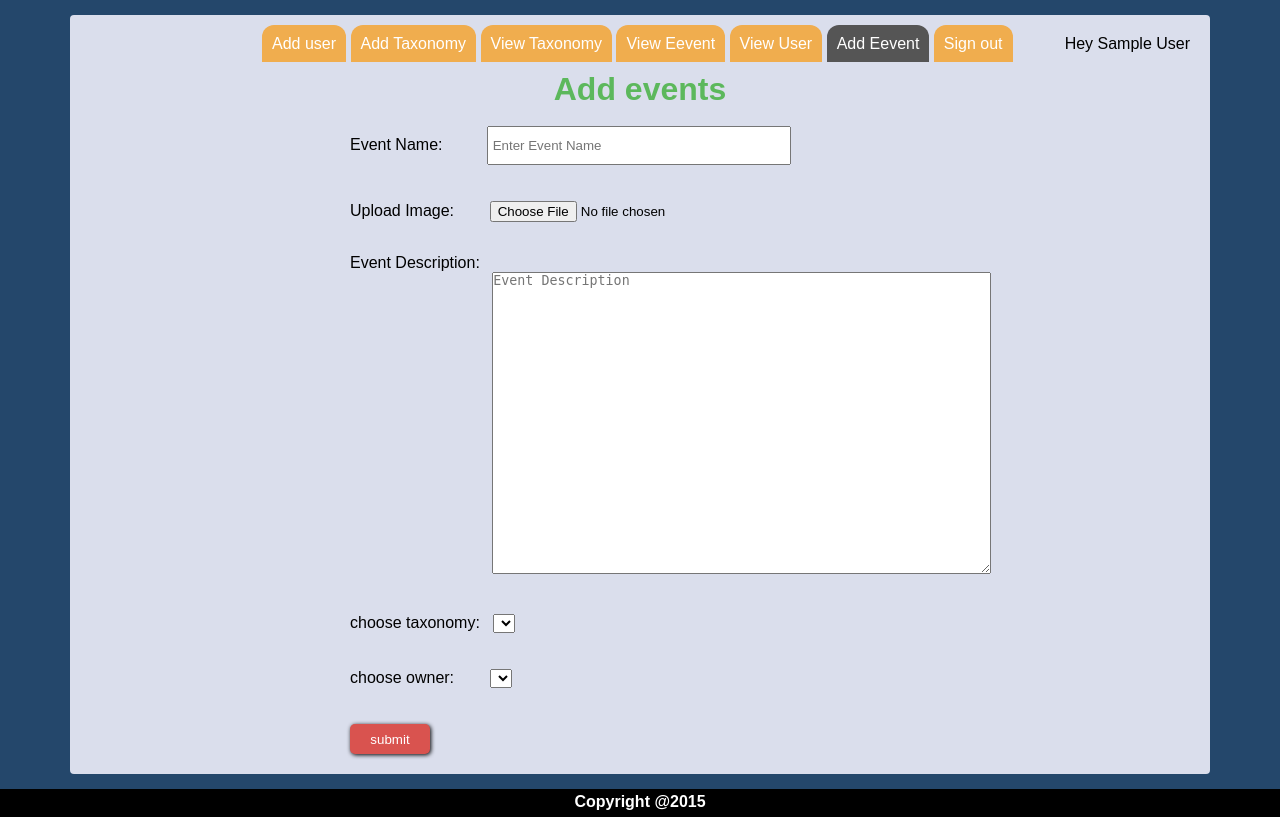
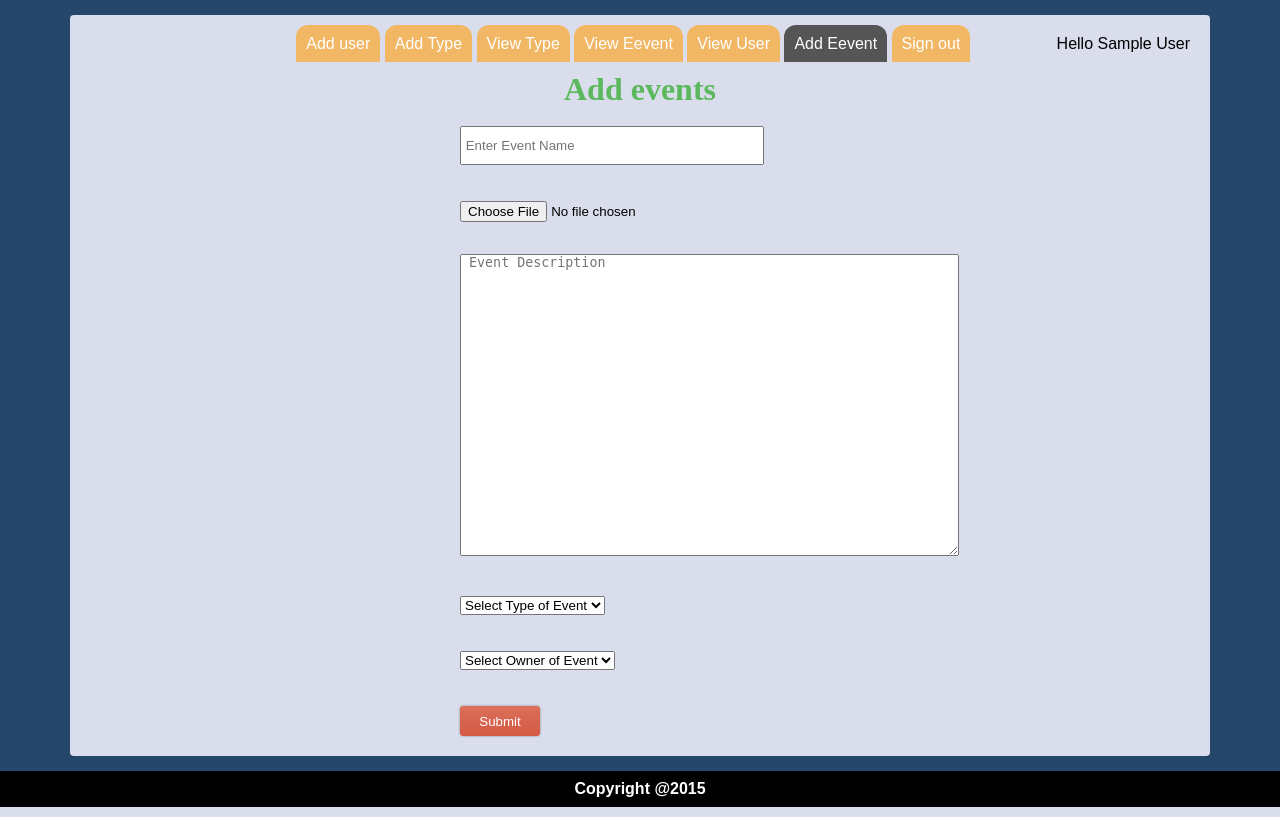
Before and after one commit to sagarchoudhary/Refs9864, a PHP site: page /addEvent.php in a window 1280 px wide. Shown: the part 64-881 px from the top of the page. Run offline with PHP 8.4, Linux system fonts and the light colour scheme; the visitor is signed in with stand-in values (Sample User, id 1); data that the repository does not hold is empty.

Commit message:
Refs # 9864 more changes in ui

```diff
--- a/addEvent.php
+++ b/addEvent.php
@@ -106,12 +106,14 @@ include("menu.php");
 
 
   <br><h1>Add events</h1><br>
+  <div id="form1">
   <form action="<?php $_PHP_SELF ?>" method="post" enctype="multipart/form-data" id='form'>
-    Event Name: &nbsp;&nbsp;&nbsp;&nbsp;&nbsp;&nbsp;&nbsp;&nbsp;&nbsp;<input type="text" name="ename" placeholder=" Enter Event Name" /><br><br><br>
-    Upload Image: &nbsp;&nbsp;&nbsp;&nbsp;&nbsp;&nbsp;&nbsp;<input type="file" name="eimg" /><br><br>
-    Event Description:<br>&nbsp;&nbsp;&nbsp;&nbsp;&nbsp;&nbsp;&nbsp;&nbsp;&nbsp;&nbsp;&nbsp;&nbsp;&nbsp;&nbsp;&nbsp;&nbsp;&nbsp;&nbsp;&nbsp;&nbsp;&nbsp;&nbsp;&nbsp;&nbsp;&nbsp;&nbsp;&nbsp;&nbsp;&nbsp;&nbsp;&nbsp;&nbsp;<textarea name="edescription" id='textbox' rows="20" cols="60 " placeholder="Event Description"></textarea><br><br><br>
-    choose taxonomy:&nbsp;&nbsp;&nbsp;<select name="tid">
+    <input type="text" name="ename" placeholder=" Enter Event Name" /><br><br><br>
+    <input type="file" name="eimg" /><br><br>
+    <textarea name="edescription" id='textbox' rows="20" cols="60 " placeholder=" Event Description"></textarea><br><br><br>
+    <select name="tid">
 
+    <option value="" disabled selected>Select Type of Event</option>
     <?php
     foreach ($all_results_tax as $key => $value) { ?>
 
@@ -123,8 +125,8 @@ include("menu.php");
 
   </select><br><br><br>
 
-  choose owner:&nbsp;&nbsp;&nbsp;&nbsp;&nbsp;&nbsp;&nbsp;&nbsp;<select name="owner">
-
+  <select name="owner">
+<option value="" disabled selected>Select Owner of Event</option>
   <?php
   foreach ($all_results_user as $key => $value) { ?>
 
@@ -135,8 +137,9 @@ include("menu.php");
 
 </select><br><br><br>
 
-<input name="add" type="submit" id='submit' value="submit"/>
+<input name="add" type="submit" id='submit'  value="Submit"/>
 </form>
+</div>
 </div>
 <?php include('footer.php');?>
 </body>
--- a/css/event.css
+++ b/css/event.css
@@ -24,16 +24,16 @@
 		padding-left: 120px;
 }
 #menu a{
-
-	background-color:#f0ad4e;
+	font-family: arial;
+	background-color:#F1B764;
 	color:white;
 	text-decoration: none;
 	border-radius: 12px 12px 0px 0px;
 	padding: 10px;
 }
 #menu a:hover{
-	background-color:#eee;
-	color:black;
+	background-color:#F0AD4E;
+	color:white;
 	text-decoration: none;
 	border-radius: 12px 12px 0px 0px;
 	padding: 10px;
@@ -47,11 +47,11 @@
 
 }
 #submit{
-	background-color: #d9534f;
+	background:linear-gradient(#db705a, #d45944);
+	box-shadow: 0 0 3px -1px #000000;
+	border-radius:3px;
 	width:80px;
 	height: 30px;
-	border-radius: 5px;
-	box-shadow: 1px 1px 4px 0px black;
 	color:white;
 	border: none;
 }
@@ -62,16 +62,21 @@ table,th,td{
 	padding: 15px;
 
 }
-tr:hover{
-	background-color:#C2D6FF;
+th{
+	font-family: arial;
 }
 
-
+#form1{
+	width: 80%;
+	margin: 0 auto 0 auto;
+}
 
 #form{
 	margin-left: 260px;
 	text-indent: left;
 	text-align: left;
+	width:100px;
+
 }
 form input{
 	width: 300px;
@@ -85,10 +90,13 @@ form input{
 }
 h1{
 	color: #5cb85c;
+	font-family: Droid Sans;
 
 }
 button{
-	background-color: #d9534f;
+	background:linear-gradient(#db705a, #d45944);
+	box-shadow: 0 0 3px -1px #000000;
+	border-radius:3px;
 	width:80px;
 	height: 30px;
 	border-radius: 5px;
@@ -114,9 +122,6 @@ a{
 	float: right;
 }
 #filter #submit{
-	width:20px;
+	width:25px;
 	height: 20px;
 }
-#filter{
-	float: left;
-}
--- a/css/register-css.css
+++ b/css/register-css.css
@@ -3,9 +3,6 @@
 *:first-child+html #container {position:relative;}/*ie7*/
 * html #page{position:relative;}/*ie6*/
 
-#content_container{display:table-cell;vertical-align: middle;}
-*:first-child+html #content_container{position:absolute;top:50%;}/*ie7*/
-* html #content_container{position:absolute;top:50%;}/*ie6*/
 
 *:first-child+html #content{position:relative;top:-50%;}/*ie7*/
 * html #content{position:relative;top:-50%;}/*ie6*/
@@ -42,18 +39,18 @@ html,body{height:100%;}
 		padding-top: 50px;
 		background-color:#24476B;
 		width: 100%;
-		height: 400px;
+		height: 430px;
 		padding-bottom: 102px;
 	}
 	#inner{
 		margin-left: 488px;
-		margin-right: 557px;
+		margin-right: 545px;
 		text-align: center;
 		background-color: #f4f4f4;
 		border: 2px  #70B8FF;
 		padding: 13px;
 		border-radius: 2px;
-		height: 280px;
+		height: 310px;
 		box-shadow: 0 0 1px 0 #000000;
 
 
@@ -74,10 +71,11 @@ html,body{height:100%;}
 		text-decoration: none;
 	}
 	#footer{
-		padding-top: 4px;
-		background-color: black;
-		height: 3%;
-
+		background-color:black;
+    	color:white;
+    	clear:both;
+    	text-align:center;
+   		padding:9px;
 
 	}
 	#switch{
--- a/menu.php
+++ b/menu.php
@@ -15,8 +15,8 @@
 function menu($role){
 
 	$menu_all= array(array('href' => 'addUser.php','lable'=>'Add user' ),
-		array('href' => 'addTaxonomy.php','lable'=>"Add Taxonomy" ),
-		array('href' => 'viewTaxonomy.php','lable'=>"View Taxonomy" ),
+		array('href' => 'addTaxonomy.php','lable'=>"Add Type" ),
+		array('href' => 'viewTaxonomy.php','lable'=>"View Type" ),
 		array('href' => 'viewEventAdmin.php','lable'=>"View Eevent" ),
 		array('href' => 'viewUser.php','lable'=>"View User" ),
 		array('href' => 'addEvent.php','lable'=>"Add Eevent" ),
@@ -42,7 +42,7 @@ $page=$_SERVER['REQUEST_URI'];
 
 
 ?>
-<span id="name"><?php echo("Hey  ".$username);?></span>
+<span id="name"><?php echo("Hello   ".$username);?></span>
 <div id='menu'>
   <?php  foreach ($menu as $key => $value) {
   $page1='/'.$value['href'];
--- a/register.php
+++ b/register.php
@@ -82,9 +82,6 @@
 
 
   </div>
-  <div id="footer">
-    <h4 style="color:white;text-align:center"> Copyright @2015</h4>
-  </div>
-
+  <?php include('footer.php');?>
 </body>
 </html>
--- a/viewEventDes.php
+++ b/viewEventDes.php
@@ -4,7 +4,7 @@ session_start();
 
   $email=$_SESSION['email'];
   $role_session=$_SESSION['role'];
-
+  $username=$_SESSION['username'];
 
   //$uid=$_GET['uid'];
   //$uid_session=$_SESSION['uid'];
@@ -89,7 +89,7 @@ include("menu.php");
 
 ?>
 
-    <h1><?php echo($ename_value); ?></h1><br><br><br>
+    <br><h1><?php echo($ename_value); ?></h1><br><br><br>
     <img src="uploads/<?php echo($eimg_value);?>" style="width:300px;height:200px" >
     <br><br>
     <h3><?php echo($edescription_value); ?></h3><br><br><br>
```
Also changed, not shown: addTaxonomy.php (+6 -4 lines), addUser.php (+6 -5 lines), css/login-css.css (+7 -7 lines), viewEventAdmin.php (+4 -3 lines), viewTaxonomy.php (+4 -4 lines), viewUser.php (+4 -3 lines).
